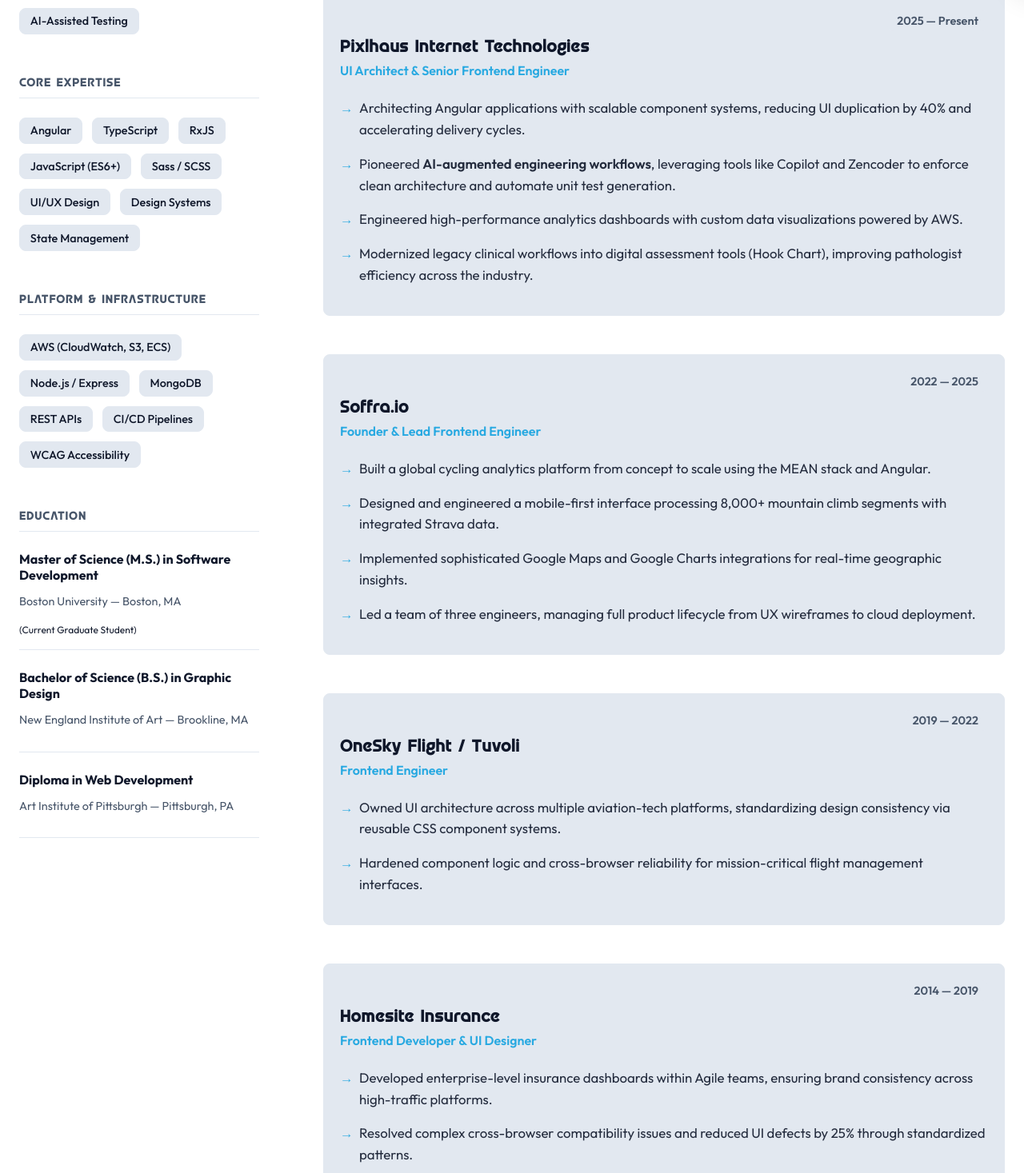
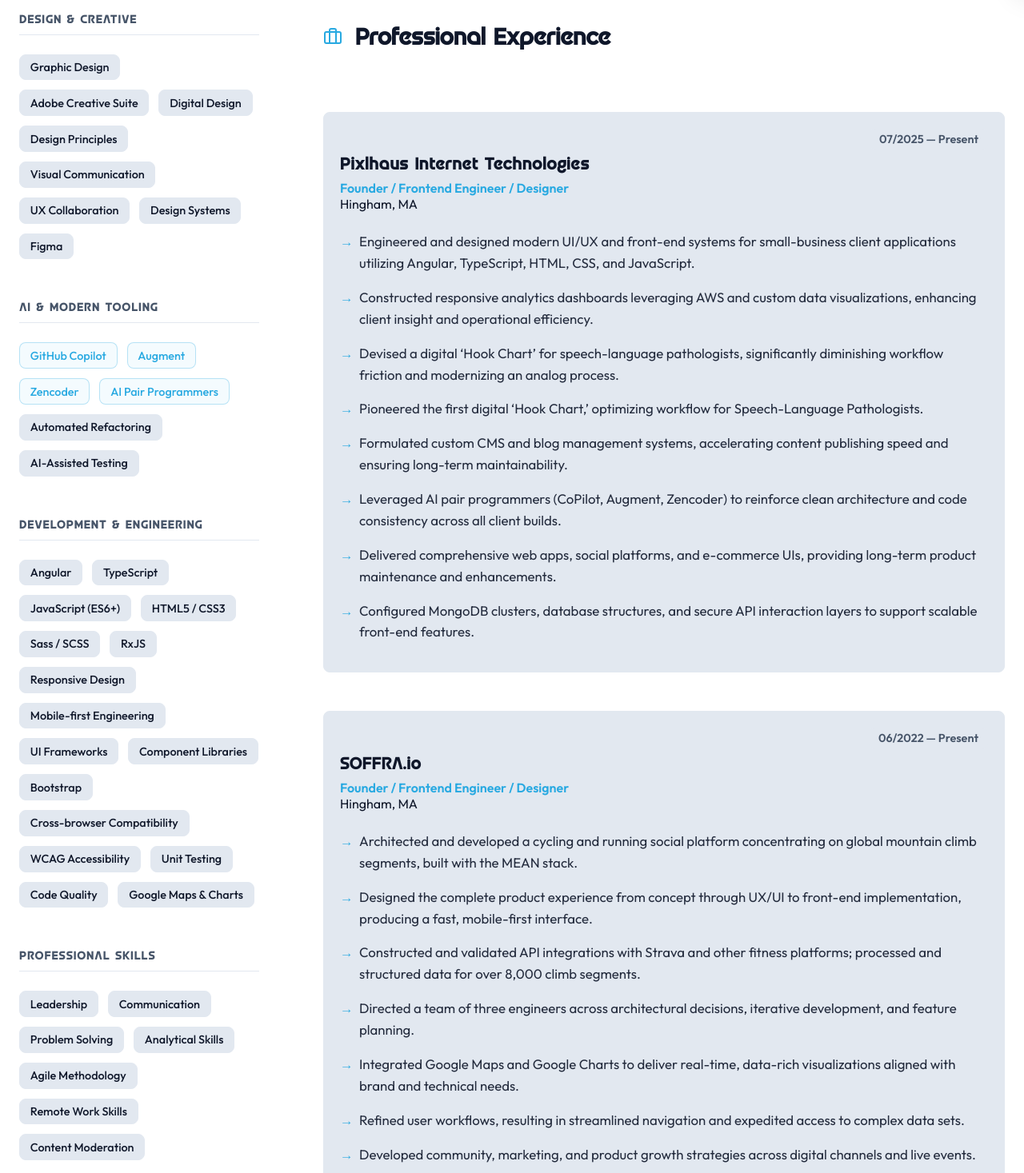
Before and after one commit to msabatini/michael-sabatini-portfolio, an Angular app in the folder client/: page /resume in a window 1280 px wide. Shown: the part 803-2270 px from the top of the page at 80% size. Built offline with nearby package versions, Linux system fonts and the light colour scheme.

Commit message:
Update resume with new skills, summary, and experience details

```diff
--- a/client/src/app/components/resume/resume.html
+++ b/client/src/app/components/resume/resume.html
@@ -7,7 +7,7 @@
           <h1>Michael Sabatini</h1>
           <h2 class="role-title">AI-Augmented Senior Frontend Engineer & Digital Designer</h2>
           <p class="summary">
-            Senior Frontend Engineer with 10+ years of experience architecting Angular applications, UI component libraries, and design systems. Specialized in <strong>AI-augmented development workflows</strong> that bridge the gap between complex engineering and sophisticated design to accelerate delivery and ensure pixel-perfect reliability.
+            Senior Graphic Designer with 15+ years of experience in brand strategy, visual storytelling, and high-impact creative execution, supported by 10+ years of front-end development experience. Proven track record of contributing to over $5M in revenue through strategic proposal design, brand initiatives, and results-driven marketing campaigns. Specialized in UI/UX design, brand systems, marketing collateral, and print production, with advanced proficiency in Adobe Creative Suite. Experienced in designing and building responsive websites using HTML, CSS, and JavaScript, bridging design vision with technical implementation. Delivers cohesive, user-focused creative solutions that strengthen brand identity, enhance engagement, and drive measurable business results.
           </p>
           <div class="contact-links">
             <a href="mailto:michaelsabatinidesign@gmail.com" class="contact-item">
@@ -38,39 +38,76 @@
       <!-- Sidebar / Skills -->
       <aside class="resume-sidebar">
         <section class="sidebar-section">
+          <h3>Design & Creative</h3>
+          <div class="skill-group">
+            <span class="skill-tag">Graphic Design</span>
+            <span class="skill-tag">Adobe Creative Suite</span>
+            <span class="skill-tag">Digital Design</span>
+            <span class="skill-tag">Design Principles</span>
+            <span class="skill-tag">Visual Communication</span>
+            <span class="skill-tag">UX Collaboration</span>
+            <span class="skill-tag">Design Systems</span>
+            <span class="skill-tag">Figma</span>
+          </div>
+        </section>
+
+        <section class="sidebar-section">
           <h3>AI & Modern Tooling</h3>
           <div class="skill-group ai-specialty">
             <span class="skill-tag highlight">GitHub Copilot</span>
             <span class="skill-tag highlight">Augment</span>
             <span class="skill-tag highlight">Zencoder</span>
+            <span class="skill-tag highlight">AI Pair Programmers</span>
             <span class="skill-tag">Automated Refactoring</span>
             <span class="skill-tag">AI-Assisted Testing</span>
           </div>
         </section>
 
         <section class="sidebar-section">
-          <h3>Core Expertise</h3>
+          <h3>Development & Engineering</h3>
           <div class="skill-group">
             <span class="skill-tag">Angular</span>
             <span class="skill-tag">TypeScript</span>
+            <span class="skill-tag">JavaScript (ES6+)</span>
+            <span class="skill-tag">HTML5 / CSS3</span>
+            <span class="skill-tag">Sass / SCSS</span>
             <span class="skill-tag">RxJS</span>
-            <span class="skill-tag">JavaScript (ES6+)</span>
-            <span class="skill-tag">Sass / SCSS</span>
-            <span class="skill-tag">UI/UX Design</span>
-            <span class="skill-tag">Design Systems</span>
-            <span class="skill-tag">State Management</span>
+            <span class="skill-tag">Responsive Design</span>
+            <span class="skill-tag">Mobile-first Engineering</span>
+            <span class="skill-tag">UI Frameworks</span>
+            <span class="skill-tag">Component Libraries</span>
+            <span class="skill-tag">Bootstrap</span>
+            <span class="skill-tag">Cross-browser Compatibility</span>
+            <span class="skill-tag">WCAG Accessibility</span>
+            <span class="skill-tag">Unit Testing</span>
+            <span class="skill-tag">Code Quality</span>
+            <span class="skill-tag">Google Maps & Charts</span>
           </div>
         </section>
 
         <section class="sidebar-section">
-          <h3>Platform & Infrastructure</h3>
+          <h3>Professional Skills</h3>
           <div class="skill-group">
-            <span class="skill-tag">AWS (CloudWatch, S3, ECS)</span>
+            <span class="skill-tag">Leadership</span>
+            <span class="skill-tag">Communication</span>
+            <span class="skill-tag">Problem Solving</span>
+            <span class="skill-tag">Analytical Skills</span>
+            <span class="skill-tag">Agile Methodology</span>
+            <span class="skill-tag">Remote Work Skills</span>
+            <span class="skill-tag">Content Moderation</span>
+          </div>
+        </section>
+
+        <section class="sidebar-section">
+          <h3>Platform & Tools</h3>
+          <div class="skill-group">
+            <span class="skill-tag">AWS & Infrastructure</span>
             <span class="skill-tag">Node.js / Express</span>
             <span class="skill-tag">MongoDB</span>
-            <span class="skill-tag">REST APIs</span>
-            <span class="skill-tag">CI/CD Pipelines</span>
-            <span class="skill-tag">WCAG Accessibility</span>
+            <span class="skill-tag">Version Control (Git)</span>
+            <span class="skill-tag">GitHub / Bitbucket</span>
+            <span class="skill-tag">Jira</span>
+            <span class="skill-tag">VS Code</span>
           </div>
         </section>
 
@@ -105,31 +142,40 @@
               <div class="item-header">
                 <div class="company-info">
                   <h4>Pixlhaus Internet Technologies</h4>
-                  <span class="position">UI Architect & Senior Frontend Engineer</span>
+                  <span class="position">Founder / Frontend Engineer / Designer</span>
+                  <span class="location">Hingham, MA</span>
                 </div>
-                <span class="date">2025 — Present</span>
+                <span class="date">07/2025 — Present</span>
               </div>
               <ul class="achievements">
-                <li>Architecting Angular applications with scalable component systems, reducing UI duplication by 40% and accelerating delivery cycles.</li>
-                <li>Pioneered <strong>AI-augmented engineering workflows</strong>, leveraging tools like Copilot and Zencoder to enforce clean architecture and automate unit test generation.</li>
-                <li>Engineered high-performance analytics dashboards with custom data visualizations powered by AWS.</li>
-                <li>Modernized legacy clinical workflows into digital assessment tools (Hook Chart), improving pathologist efficiency across the industry.</li>
+                <li>Engineered and designed modern UI/UX and front-end systems for small-business client applications utilizing Angular, TypeScript, HTML, CSS, and JavaScript.</li>
+                <li>Constructed responsive analytics dashboards leveraging AWS and custom data visualizations, enhancing client insight and operational efficiency.</li>
+                <li>Devised a digital ‘Hook Chart’ for speech-language pathologists, significantly diminishing workflow friction and modernizing an analog process.</li>
+                <li>Pioneered the first digital ‘Hook Chart,’ optimizing workflow for Speech-Language Pathologists.</li>
+                <li>Formulated custom CMS and blog management systems, accelerating content publishing speed and ensuring long-term maintainability.</li>
+                <li>Leveraged AI pair programmers (CoPilot, Augment, Zencoder) to reinforce clean architecture and code consistency across all client builds.</li>
+                <li>Delivered comprehensive web apps, social platforms, and e-commerce UIs, providing long-term product maintenance and enhancements.</li>
+                <li>Configured MongoDB clusters, database structures, and secure API interaction layers to support scalable front-end features.</li>
               </ul>
             </div>
 
             <div class="timeline-item">
               <div class="item-header">
                 <div class="company-info">
-                  <h4>Soffra.io</h4>
-                  <span class="position">Founder & Lead Frontend Engineer</span>
+                  <h4>SOFFRA.io</h4>
+                  <span class="position">Founder / Frontend Engineer / Designer</span>
+                  <span class="location">Hingham, MA</span>
                 </div>
-                <span class="date">2022 — 2025</span>
+                <span class="date">06/2022 — Present</span>
               </div>
               <ul class="achievements">
-                <li>Built a global cycling analytics platform from concept to scale using the MEAN stack and Angular.</li>
-                <li>Designed and engineered a mobile-first interface processing 8,000+ mountain climb segments with integrated Strava data.</li>
-                <li>Implemented sophisticated Google Maps and Google Charts integrations for real-time geographic insights.</li>
-                <li>Led a team of three engineers, managing full product lifecycle from UX wireframes to cloud deployment.</li>
+                <li>Architected and developed a cycling and running social platform concentrating on global mountain climb segments, built with the MEAN stack.</li>
+                <li>Designed the complete product experience from concept through UX/UI to front-end implementation, producing a fast, mobile-first interface.</li>
+                <li>Constructed and validated API integrations with Strava and other fitness platforms; processed and structured data for over 8,000 climb segments.</li>
+                <li>Directed a team of three engineers across architectural decisions, iterative development, and feature planning.</li>
+                <li>Integrated Google Maps and Google Charts to deliver real-time, data-rich visualizations aligned with brand and technical needs.</li>
+                <li>Refined user workflows, resulting in streamlined navigation and expedited access to complex data sets.</li>
+                <li>Developed community, marketing, and product growth strategies across digital channels and live events.</li>
               </ul>
             </div>
 
@@ -137,13 +183,17 @@
               <div class="item-header">
                 <div class="company-info">
                   <h4>OneSky Flight / Tuvoli</h4>
-                  <span class="position">Frontend Engineer</span>
+                  <span class="position">Frontend Engineer / Designer</span>
+                  <span class="location">Boston, MA</span>
                 </div>
-                <span class="date">2019 — 2022</span>
+                <span class="date">01/2019 — 02/2022</span>
               </div>
               <ul class="achievements">
-                <li>Owned UI architecture across multiple aviation-tech platforms, standardizing design consistency via reusable CSS component systems.</li>
-                <li>Hardened component logic and cross-browser reliability for mission-critical flight management interfaces.</li>
+                <li>Owned UI architecture and CSS systems for aviation-tech products across multiple platforms, enhancing interface consistency and performance.</li>
+                <li>Delivered Angular-based features employing mobile-first practices and high maintainability standards.</li>
+                <li>Constructed reusable CSS component libraries that minimized development efforts and accelerated feature delivery across teams.</li>
+                <li>Strengthened front-end reliability by troubleshooting defects, honing component logic, and standardizing cross-browser validation processes.</li>
+                <li>Collaborated closely with Product, Design, and Engineering leadership to deliver polished, high-confidence user experiences.</li>
               </ul>
             </div>
 
@@ -151,13 +201,16 @@
               <div class="item-header">
                 <div class="company-info">
                   <h4>Homesite Insurance</h4>
-                  <span class="position">Frontend Developer & UI Designer</span>
+                  <span class="position">Frontend Developer / UI Designer</span>
+                  <span class="location">Boston, MA</span>
                 </div>
-                <span class="date">2014 — 2019</span>
+                <span class="date">10/2014 — 01/2019</span>
               </div>
               <ul class="achievements">
-                <li>Developed enterprise-level insurance dashboards within Agile teams, ensuring brand consistency across high-traffic platforms.</li>
-                <li>Resolved complex cross-browser compatibility issues and reduced UI defects by 25% through standardized patterns.</li>
+                <li>Developed enterprise UI systems within Agile teams, ensuring brand consistency and interface reliability across large-scale insurance applications.</li>
+                <li>Conducted cross-browser validation and improved UI reliability through defect identification and rapid front-end resolutions.</li>
+                <li>Enhanced maintainability by aligning UI components with evolving style guidelines and internal engineering standards.</li>
+                <li>Supported the software development lifecycle using Jira, Bitbucket, Git, and continuous integration workflows.</li>
               </ul>
             </div>
 
@@ -179,16 +232,18 @@
             <div class="timeline-item">
               <div class="item-header">
                 <div class="company-info">
-                  <h4>Axon Communications Inc.</h4>
+                  <h4>Axon Communications</h4>
                   <span class="position">Senior Graphic Designer</span>
+                  <span class="location">Braintree, MA</span>
                 </div>
-                <span class="date">2007 — 2012</span>
+                <span class="date">10/2007 — 03/2012</span>
               </div>
               <ul class="achievements">
-                <li>Founding graphic designer for a start-up marketing firm, establishing the entire original creative infrastructure and workflow.</li>
-                <li>Acted as the internal liaison between Post Production, Replication, and Client Services teams to ensure product delivery.</li>
-                <li>Created sophisticated user interfaces, graphics packages, and on-screen elements for all core products.</li>
-                <li>Designed an industry-recognized product logo featured in Med Ad News.</li>
+                <li>Served as the firm’s original in-house designer, leading comprehensive creative development for all new products at this early-stage marketing startup.</li>
+                <li>Established the initial creative department infrastructure and workflow, enabling scalable and efficient production processes.</li>
+                <li>Acted as a vital cross-functional liaison among Post Production, Replication & Fulfillment, and Client Services to ensure seamless project delivery.</li>
+                <li>Designed user interfaces, graphics packages, and on-screen elements across the company’s full product line.</li>
+                <li>Created a product logo that was later featured in Med Ad News, a recognized industry publication.</li>
               </ul>
             </div>
           </div>
```
